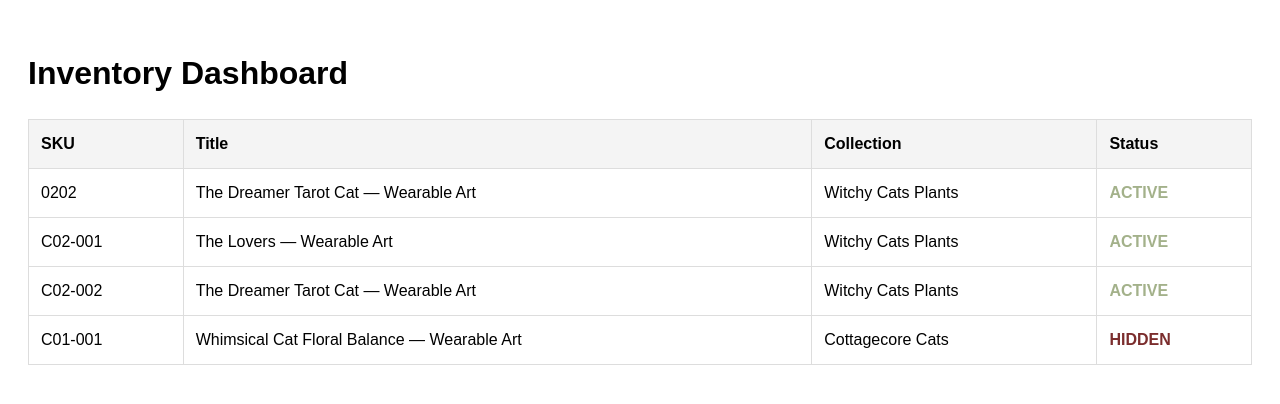
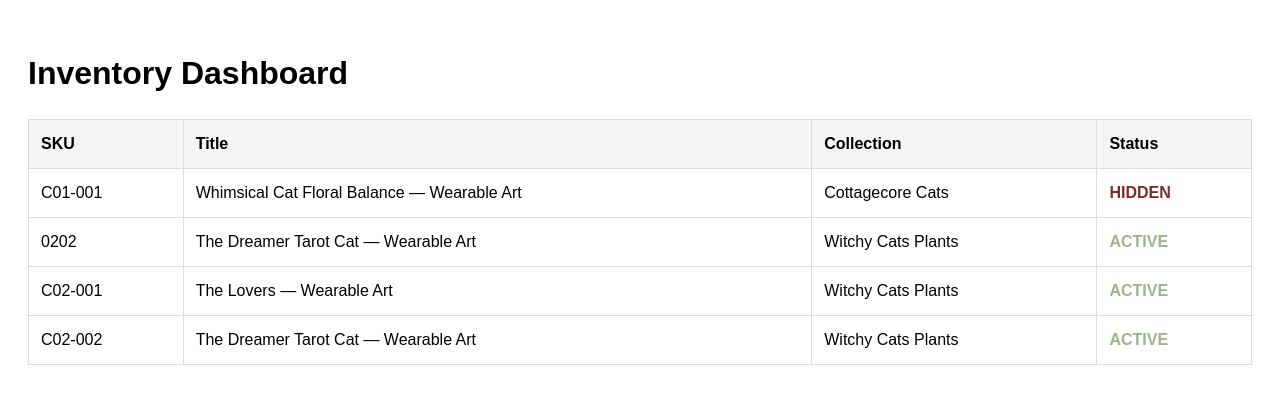
Before and after one commit to MarinPol/catnbloom.com, a Jekyll site: the page built from inventory.html, in a window 1280 px wide. Shown: the top 404 px of the page. Built offline with Jekyll 4.4.1, drawn with Linux system fonts in a browser that asks for light colours.

Commit message:
Update inventory.html

```diff
--- a/inventory.html
+++ b/inventory.html
@@ -30,22 +30,28 @@ layout: null
     <tbody>
       {% assign all_products = site.cottagecore | concat: site.witchy %}
 
-      {% comment %} Присваиваем временный приоритет для сортировки {% endcomment %}
-      {% assign sorted = all_products | sort: "status" %}
+      {% comment %} Сначала выводим HIDDEN {% endcomment %}
+      {% for item in all_products %}
+        {% if item.status == 'hidden' %}
+        <tr>
+          <td>{{ item.sku }}</td>
+          <td>{{ item.title }}</td>
+          <td>{{ item.collection_name }}</td>
+          <td><span class="status-hidden">HIDDEN</span></td>
+        </tr>
+        {% endif %}
+      {% endfor %}
 
-      {% for item in sorted %}
-      <tr>
-        <td>{{ item.sku }}</td>
-        <td>{{ item.title }}</td>
-        <td>{{ item.collection_name }}</td>
-        <td>
-          {% if item.status == 'hidden' %}
-            <span class="status-hidden">HIDDEN</span>
-          {% else %}
-            <span class="status-active">ACTIVE</span>
-          {% endif %}
-        </td>
-      </tr>
+      {% comment %} Затем выводим все остальные (ACTIVE) {% endcomment %}
+      {% for item in all_products %}
+        {% if item.status != 'hidden' %}
+        <tr>
+          <td>{{ item.sku }}</td>
+          <td>{{ item.title }}</td>
+          <td>{{ item.collection_name }}</td>
+          <td><span class="status-active">ACTIVE</span></td>
+        </tr>
+        {% endif %}
       {% endfor %}
     </tbody>
   </table>
```
